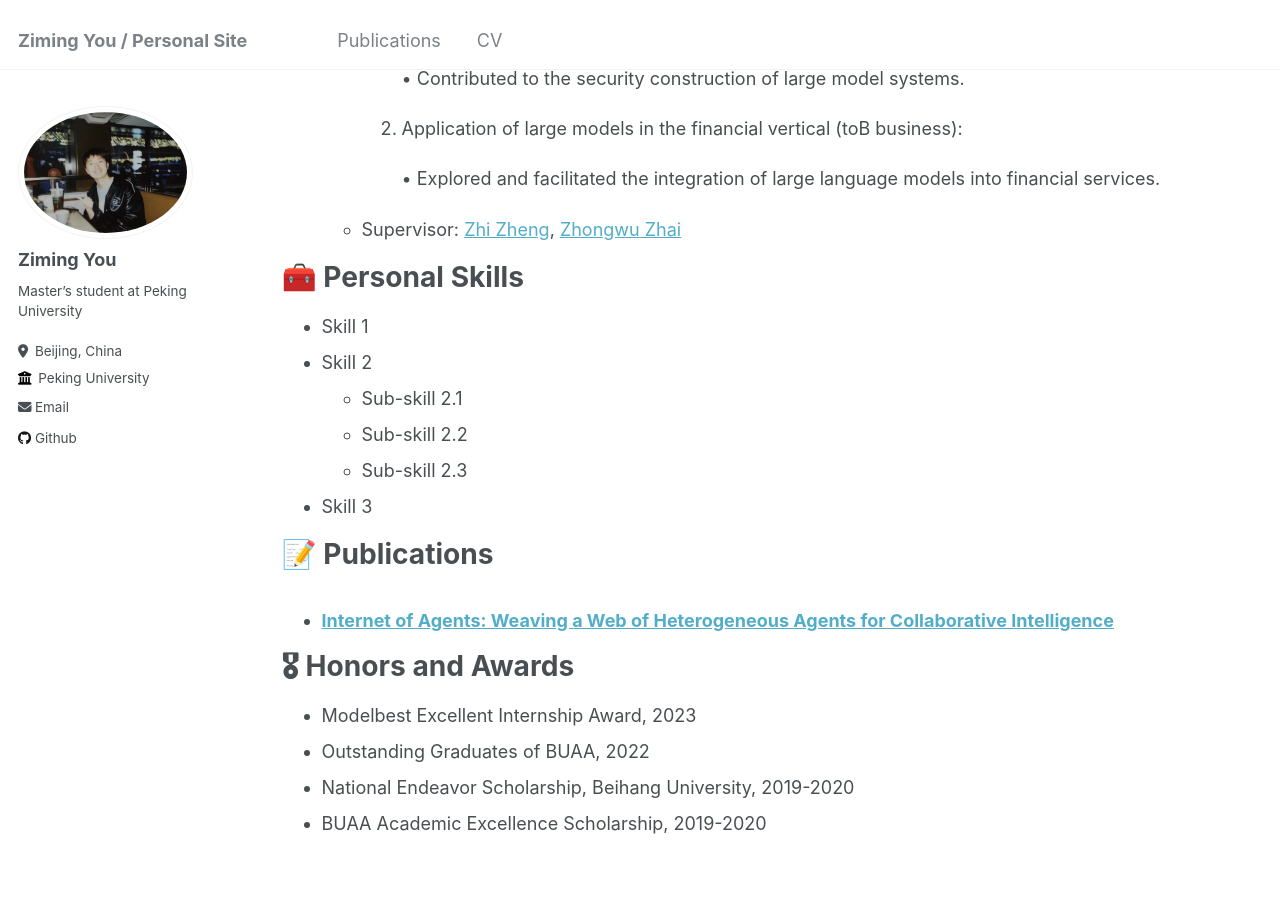
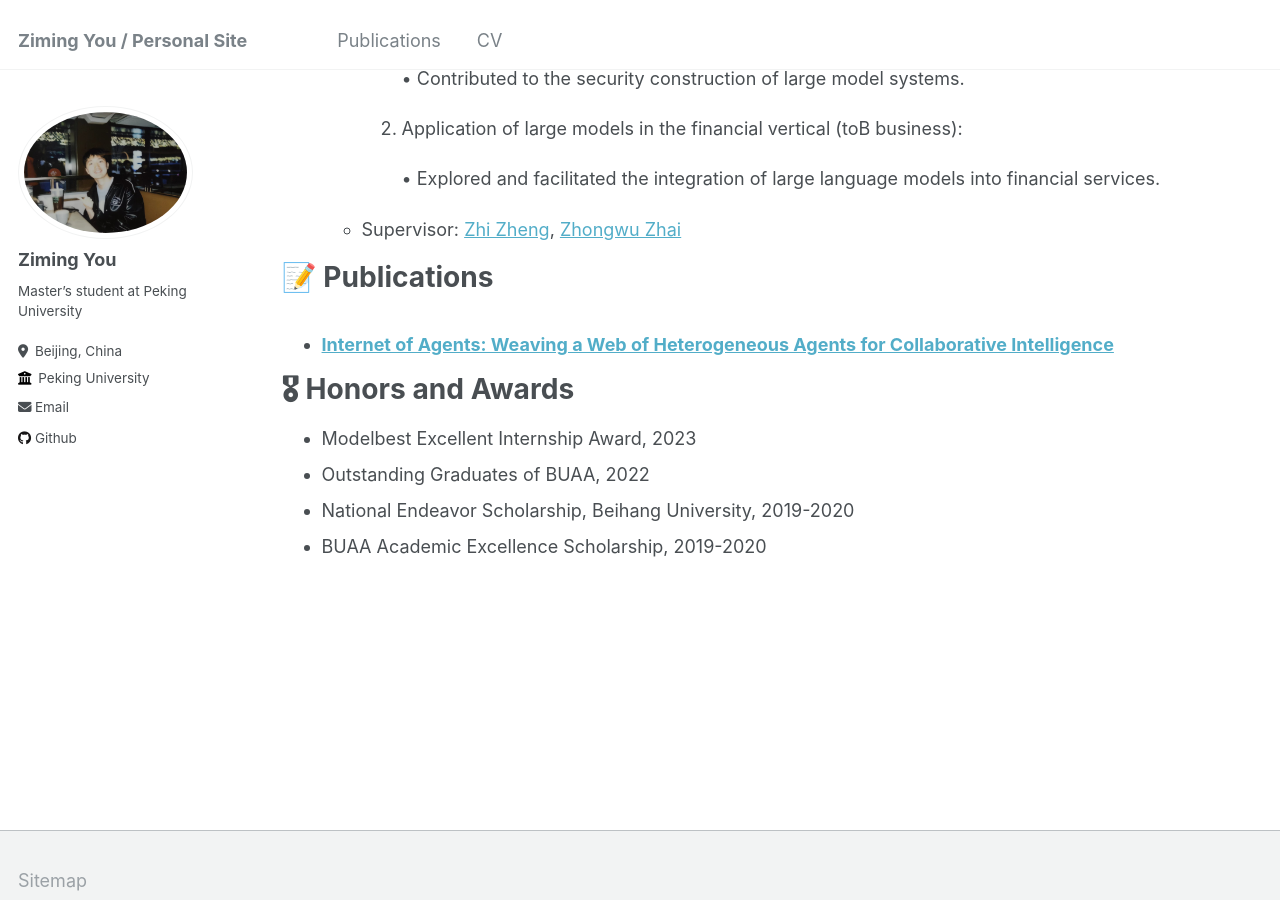
Before and after one commit to Luffyzm3D2Y/Luffyzm3D2Y.github.io, a Jekyll site: the page built from _pages/cv.md, in a window 1280 px wide and 900 px high, scrolled down 925 px. Built offline with Jekyll 4.4.1, drawn with Linux system fonts in a browser that asks for light colours.

Commit message:
update cv

```diff
--- a/_pages/cv.md
+++ b/_pages/cv.md
@@ -42,16 +42,6 @@ redirect_from:
   * Supervisor: [Zhi Zheng](https://github.com/zh-zheng), [Zhongwu Zhai](https://scholar.google.com/citations?user=KRughd8AAAAJ&hl=zh-CN)
 
 
-
-🧰 Personal Skills
-======
-* Skill 1
-* Skill 2
-  * Sub-skill 2.1
-  * Sub-skill 2.2
-  * Sub-skill 2.3
-* Skill 3
-
 📝 Publications
 ======
   <ul>{% for post in site.publications reversed %}
```
Also changed, not shown: 1 other file.
